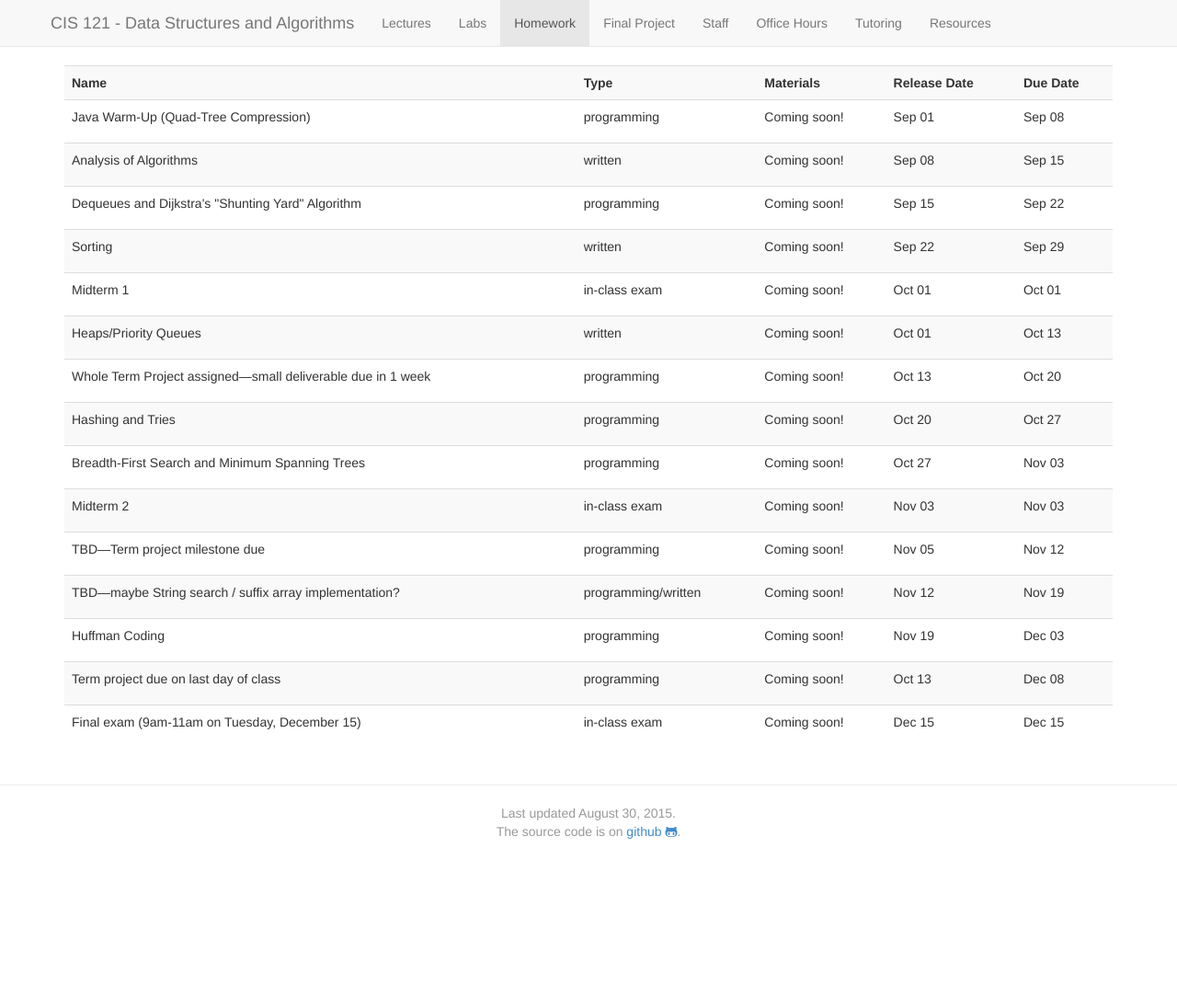
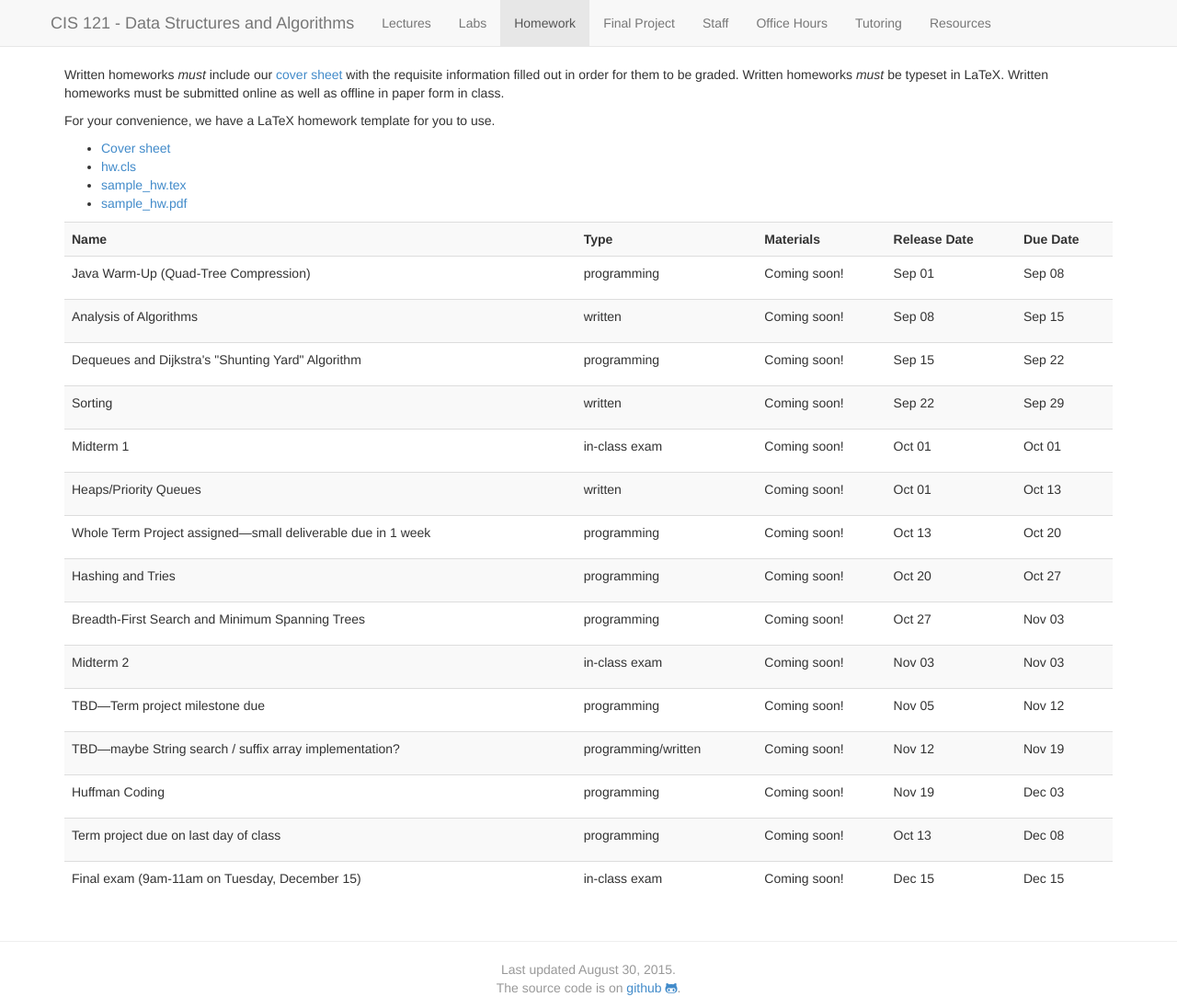
Before and after one commit to callison-burch/data-structures-and-algorithms, a Jekyll site: the page built from homework.md, in a window 1280 px wide. Shown: the whole page at 92% size. Built offline with Jekyll 4.4.1, drawn with Linux system fonts in a browser that asks for light colours; nearby versions of some CDN libraries; before the commit the page ends 914 px from its top, so only the background shows below that.

Commit message:
Update homework.md to reference generated content

```diff
--- a/homework.md
+++ b/homework.md
@@ -3,6 +3,19 @@ layout: default
 title: CIS 121 Homework Assignments
 active_tab: homework
 ---
+
+Written homeworks *must* include our [cover
+sheet](content/hw/cover_sheet_15fa.pdf) with the requisite information filled
+out in order for them to be graded. Written homeworks *must* be typeset in
+LaTeX. Written homeworks must be submitted online as well as offline in paper
+form in class.
+
+For your convenience, we have a LaTeX homework template for you to use.
+
+* [Cover sheet](content/hws/cover_sheet_15fa.pdf)
+* [hw.cls](content/hws/hw.cls)
+* [sample_hw.tex](content/hws/sample_hw.tex)
+* [sample_hw.pdf](content/hws/sample_hw.pdf)
 
 <table class="table table-striped">
   <tbody>
```
